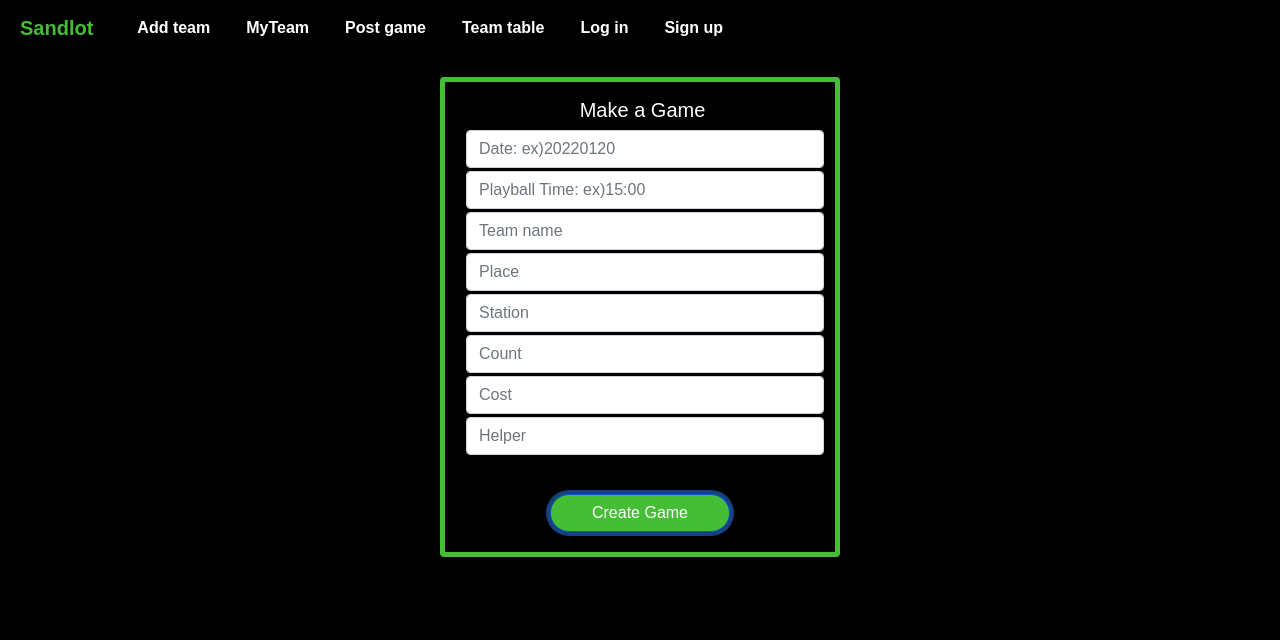
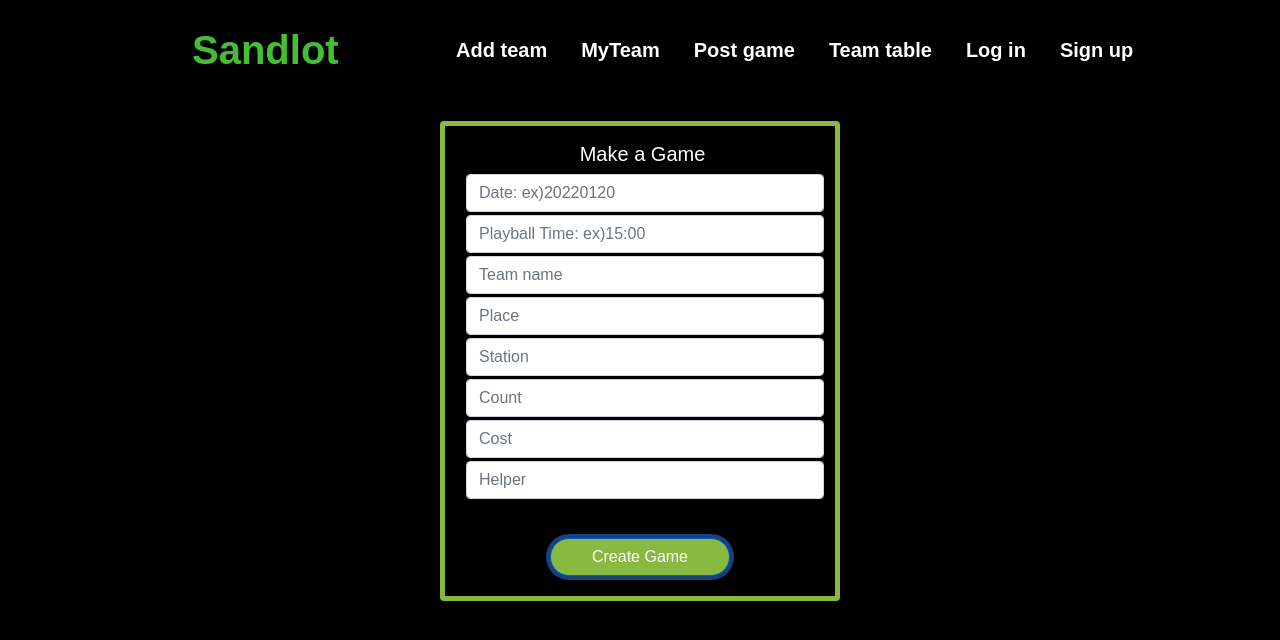
Before and after one commit to kaheiseki/sandlot, a React (Create React App) app: page /creategame in a window 1280 px wide. Shown: the top 640 px of the page. Built offline with nearby package versions, Linux system fonts and the light colour scheme.

Commit message:
style edit

```diff
--- a/src/components/header/header.css
+++ b/src/components/header/header.css
@@ -4,18 +4,34 @@
   background-color: black;
 }
 
+.header_outline{
+  height: 100px;
+}
 .headerText{
+  font-size: 40px;
   font-weight: bold;
-  margin-left: 20px;
+  margin-left: 15%;
   color: #45be35 !important;
 }
+.headerText:hover{
+  color: #88b940 !important;
+  background: -webkit-linear-gradient(0deg, #40E0D0, #FF8C00, #FF0080);
+  -webkit-background-clip: text;
+  -webkit-text-fill-color: transparent;
+}
+.header_contents_outline{
+  margin-right: 15%;
+  margin-left: auto;
+}
 .headerContents{
+  font-size: 20px;
   justify-content: flex-end;
   float: right !important;
   border-radius: 10px;
   /* background-color: #88b940; */
   outline: #3e3e3e;
-  margin-left: 20px;
+  padding-left:10px ;
+  margin-left: 18px;
   font-weight: bold;
   color: #ffffff !important;
 }
--- a/src/components/header/header.js
+++ b/src/components/header/header.js
@@ -14,6 +14,7 @@ const Header = () => {
       </Navbar.Brand>
       <Navbar.Toggle aria-controls="responsive-navbar-nav" />
       <Navbar.Collapse id="responsive-navbar-nav">
+        <div className="header_contents_outline">
           <Nav className="mr-auto">
             <Nav.Link href="/createteam" className="headerContents">Add team</Nav.Link>
             <Nav.Link href="/myteam" className="headerContents">MyTeam</Nav.Link>
@@ -22,6 +23,8 @@ const Header = () => {
             <Nav.Link href="/login" className="headerContents">Log in</Nav.Link>
             <Nav.Link href="/signup" className="headerContents">Sign up</Nav.Link>
           </Nav>
+        </div>
+
       </Navbar.Collapse>
     </Navbar>
   );
--- a/src/pages/create_game_post/create_game_post.css
+++ b/src/pages/create_game_post/create_game_post.css
@@ -12,7 +12,8 @@
 .create_game_card{
   width: 400px;
   margin: 0 auto;
-  border-color: #45be35 ;
+  border-color: #88b940 ;
+  /* border-color: #45be35 ; */
   border-width:5px ;
 }
 
@@ -26,8 +27,10 @@
 }
 
 .create_game_button{
-  background-color: #45be35 !important;
-  border-color: #45be35;
+  /* background-color: #45be35 !important; */
+  background-color: #88b940 !important;
+  /* border-color: #45be35; */
+  border-color: #88b940;
   width: 180px;
   border-radius: 20px;
 }
```
Lines whose indentation alone changed are shown as unchanged.
